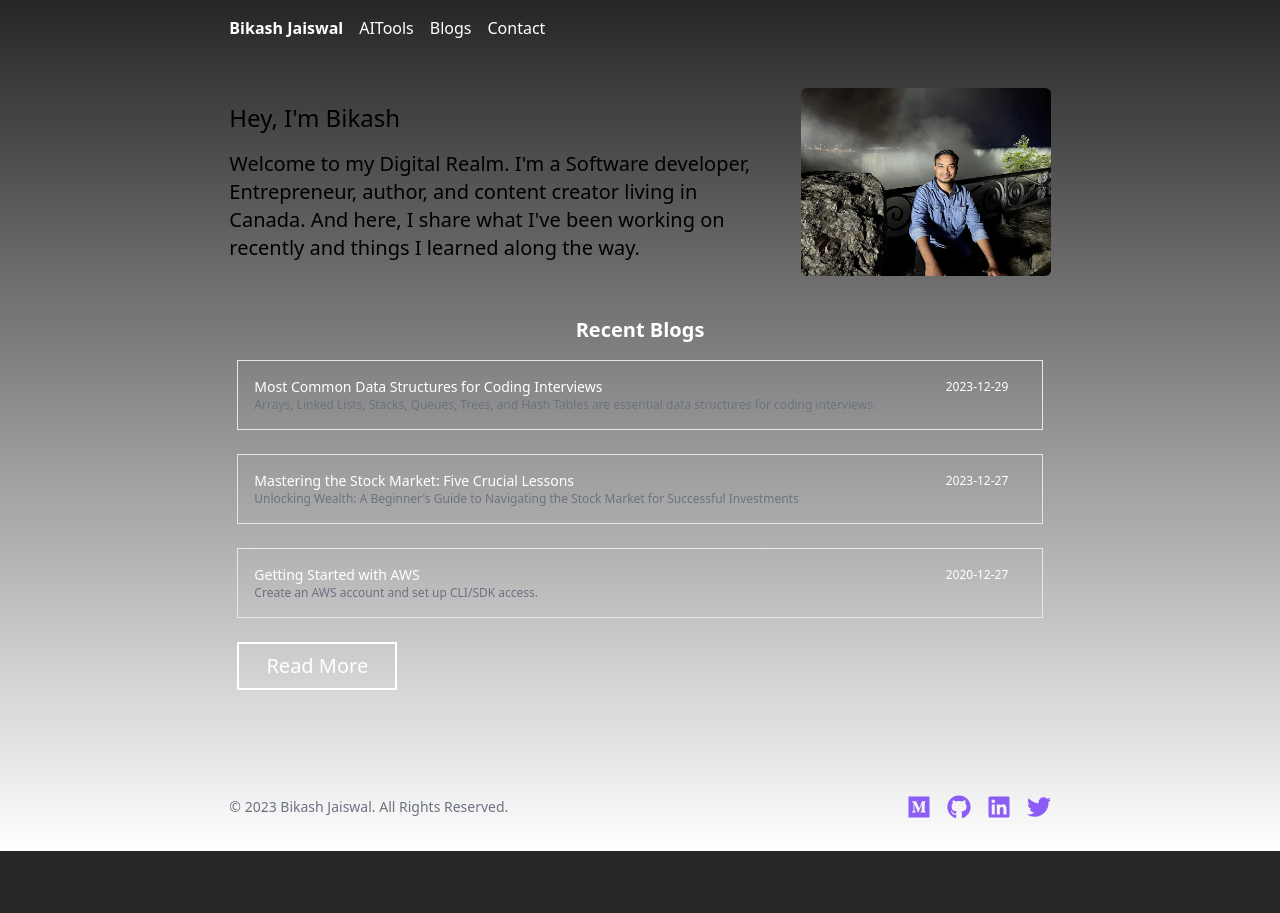
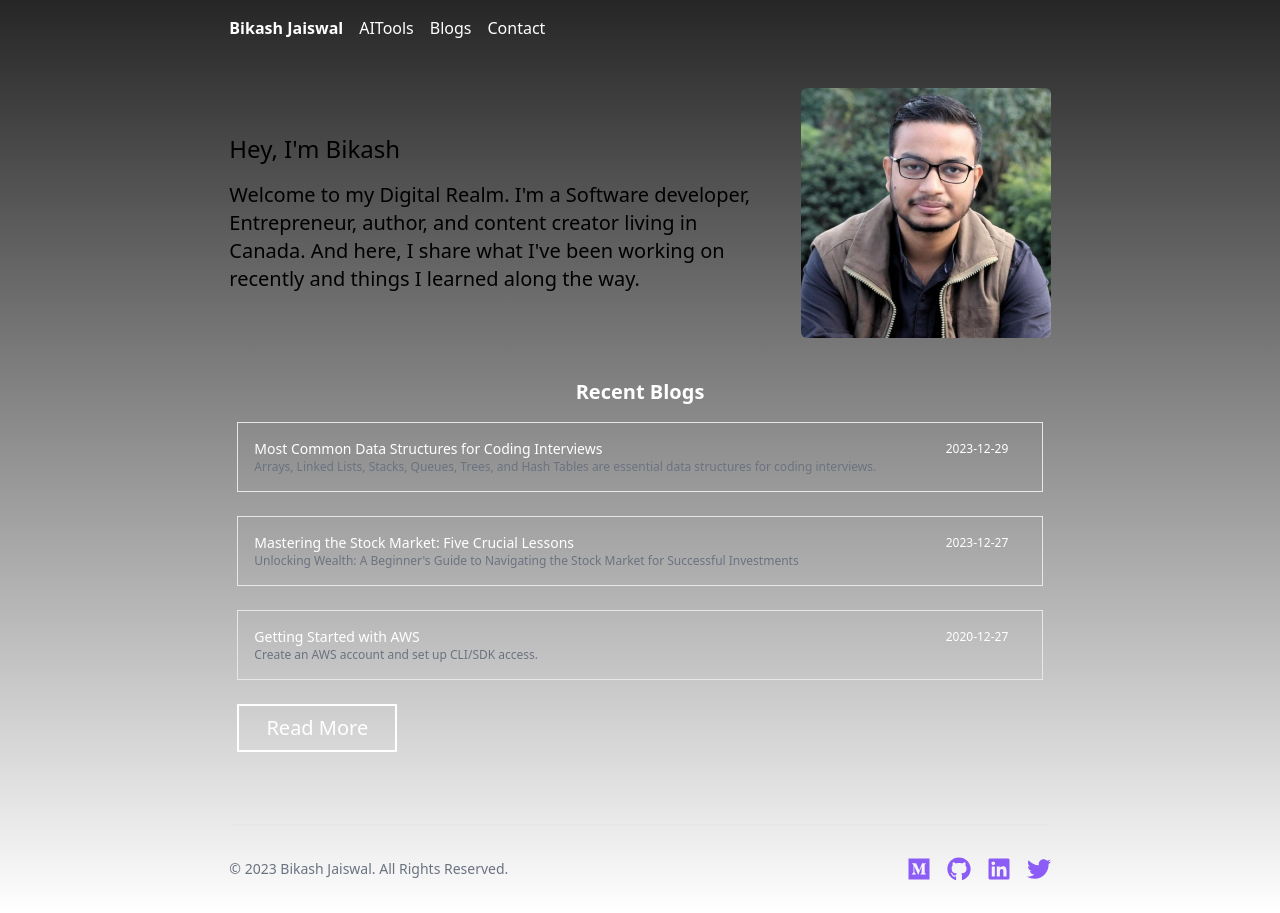
Before and after one commit to bikash-jaiswal/bikash-jaiswal.github.io, a Next.js app: page / in a window 1280 px wide. Before the commit the page ends 851 px from the top, so only its background shows below. Built offline with nearby package versions, Linux system fonts and the light colour scheme.

Commit message:
update my image

```diff
--- a/app/Component/whoamI.jsx
+++ b/app/Component/whoamI.jsx
@@ -19,8 +19,8 @@ const IntroWithImage = () => {
       {/* Image Section (on the right for small screens, on the bottom for medium and larger screens) */}
       <div className="flex justify-center">
         <Image
-          src="/my_photo.jpg"
-          alt="Your Image"
+          src="/my-photo.jpeg"
+          alt="My Image"
           className="rounded-md"
           width={250}
           height={500}
```
Also changed, not shown: public/my-photo.jpeg (added).
